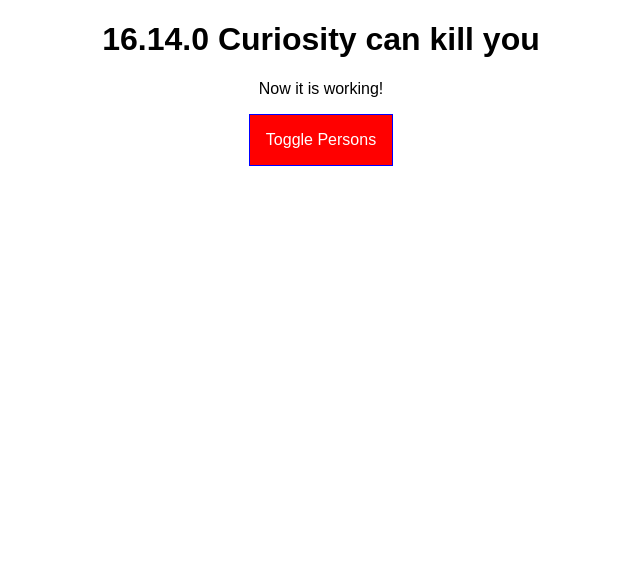
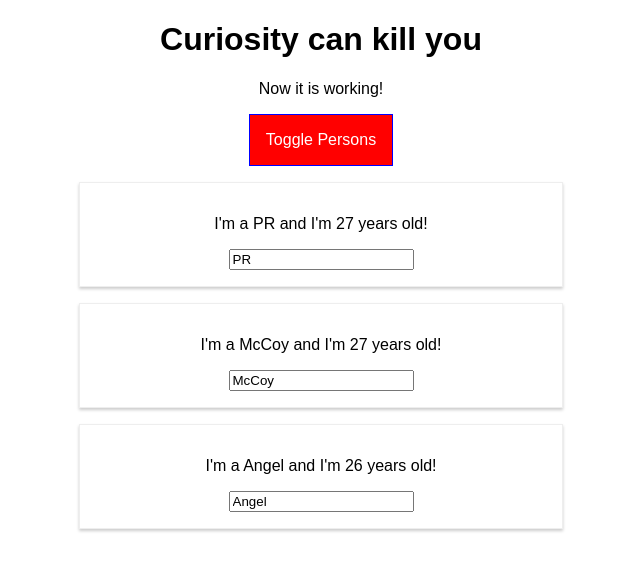
Before and after one commit to PanRes/udemy_react16, a React app: page / in a window 1280 px wide. Both pictures are taken after a click on the button "Toggle Persons". Shown: the top 570 px of the page, without its empty margins (319-959 px from the left). Built offline with nearby package versions, Linux system fonts and the light colour scheme.

Commit message:
Revert changes with Error handling
This reverts commit 69870e3

```diff
--- a/src/App.js
+++ b/src/App.js
@@ -1,7 +1,6 @@
 import React, {Component} from 'react';
 import classes from './App.css';
 import Person from './Person/Person';
-import ErrorBoundary from './ErrorBoundary/ErrorBoundary';
 
 class App extends Component {
 
@@ -23,7 +22,7 @@ class App extends Component {
     const persons = [...this.state.persons];
     persons[personIndex] = person;
 
-    this.setState({persons: persons});
+    this.setState({persons: persons})
   }
 
   deletePersonHandler = (personIndex) => {
@@ -46,22 +45,16 @@ class App extends Component {
     if (this.state.showPersons) {
       persons = (
         <div>
-          {
-            this.state.persons.map((person, index) => {
-              return
-                <ErrorBoundary
-                  key={person.id}
-                >
-                  <Person
-                    click={() => this.deletePersonHandler(index)}
-                    name={person.name}
-                    age={person.age}
-                    changed={(event) => this.nameChangedHandler(event, person.id)}
-                  />
-                </ErrorBoundary>;
-            })}
+          {this.state.persons.map((person, index) => {
+            return <Person
+              click={() => this.deletePersonHandler(index)}
+              name={person.name}
+              age={person.age}
+              key={person.id}
+              changed={(event) => this.nameChangedHandler(event, person.id)} />
+          })}
         </div>
-      );
+      )
 
       btnClass = classes.Red;
     }
@@ -77,7 +70,7 @@ class App extends Component {
 
     return (
       <div className={classes.App}>
-        <h1>{React.version} Curiosity can kill you</h1>
+        <h1>Curiosity can kill you</h1>
         <p className={assignedClasses.join(' ')}>Now it is working!</p>
         <button
           className={btnClass}
--- a/src/ErrorBoundary/ErrorBoundary.js
+++ /dev/null
@@ -1,23 +0,0 @@
-import React, {Component} from 'react'
-
-class ErrorBoundary extends Component {
-  state = {
-    hasError: false,
-    errorMessage: ''
-  }
-
-  componentDidCatch = (error, info) => {
-    this.setState({hasError: true, errorMessage: error});
-  }
-
-  render() {
-    if (this.state.hasError) {
-      return <h1>{this.state.errorMessage}</h1>;
-    }
-    else {
-      return this.props.children;
-    }
-  }
-}
-
-export default ErrorBoundary
--- a/src/Person/Person.js
+++ b/src/Person/Person.js
@@ -2,12 +2,6 @@ import React from 'react';
 import classes from "./Person.css";
 
 const person = (props) => {
-
-  const rnd = Math.random();
-
-  if (rnd > 0.7) {
-    throw new Error('Something went wrong');
-  }
 
   return (
     <div className={classes.Person}>
```
